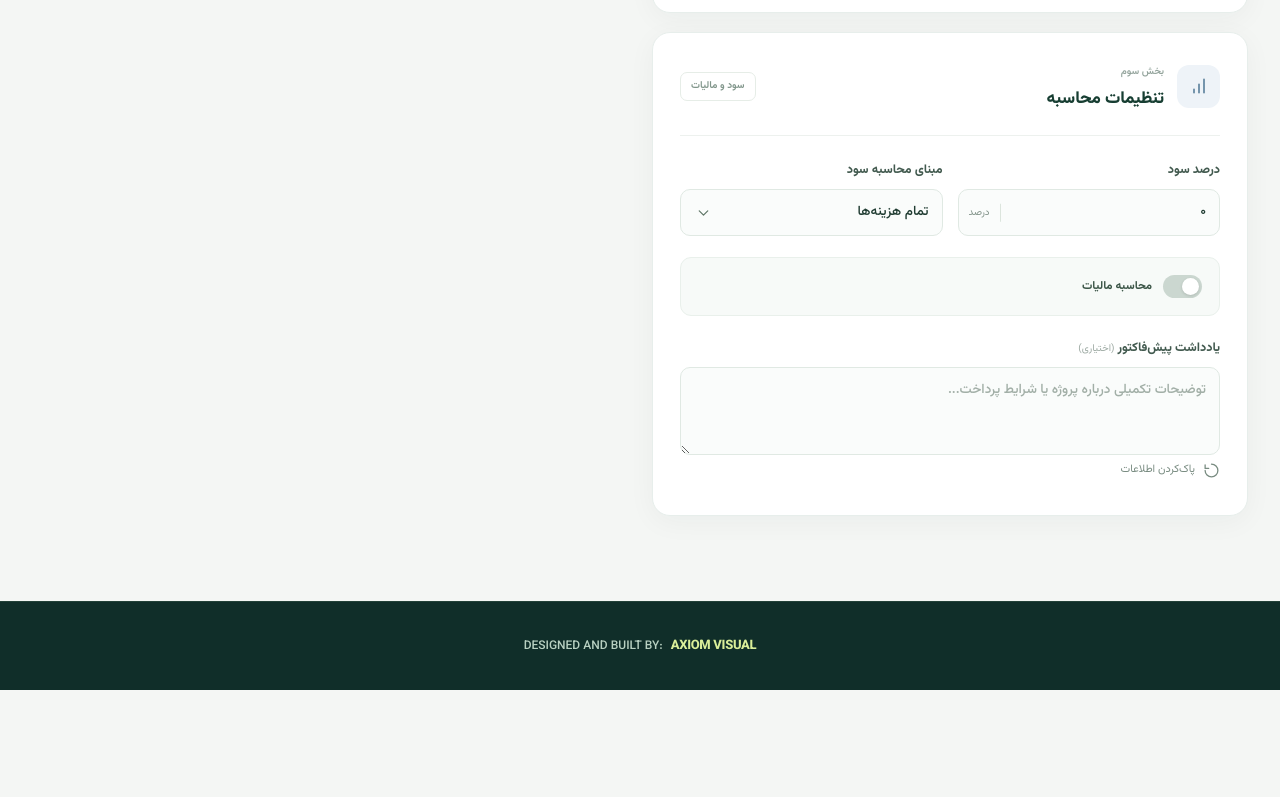
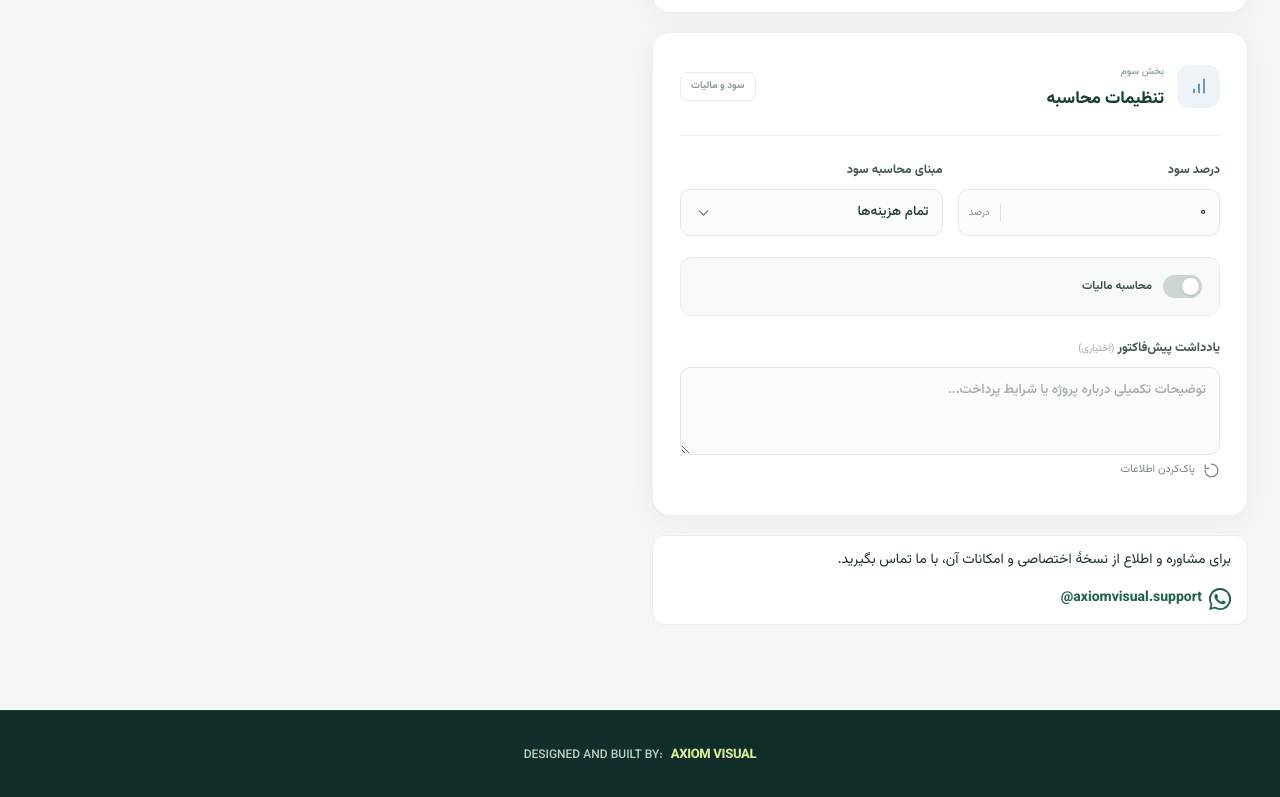
Before and after one commit to axiom-ui-lab/service-price-calculator, a plain HTML site: page index.html in a window 1280 px wide. Shown: the part 1824-2621 px from the top of the page. Before the commit the page ends 2514 px from the top, so only its background shows below. Drawn offline with Linux system fonts and the light colour scheme.

Commit message:
Update index.html

```diff
--- a/index.html
+++ b/index.html
@@ -263,6 +263,19 @@
                             </button>
                         </div>
                     </section>
+
+                    <div style="display:flex;align-items:center;justify-content:space-between;gap:12px;flex-wrap:wrap;padding:12px 16px;background:#fff;border:1px solid #e7eeeb;border-radius:12px;">
+                        <span>برای مشاوره و اطلاع از نسخهٔ اختصاصی و امکانات آن، با ما تماس بگیرید.</span>
+                        <a href="REPLACE_WITH_OFFICIAL_WHATSAPP_LINK"
+                            target="_blank"rel="noopener noreferrer"
+                            aria-label="تماس از طریق واتس‌اپ با axiomvisual.support"
+                            style="display:inline-flex;align-items:center;gap:7px;color:#23614d;font-weight:750;white-space:nowrap;">
+                            <svg viewBox="0 0 16 16" aria-hidden="true"style="width:22px;height:22px;fill:currentColor;stroke:none;">
+                                <path d="M13.601 2.326A7.854 7.854 0 0 0 8.003.002a7.94 7.94 0 0 0-6.824 12.05L.052 16l4.047-1.06A7.94 7.94 0 0 0 8 16h.003a7.94 7.94 0 0 0 5.598-13.674M8.003 14.65a6.62 6.62 0 0 1-3.381-.926l-.242-.144-2.51.658.67-2.448-.159-.252a6.62 6.62 0 0 1-1.014-3.522A6.637 6.637 0 0 1 8 1.367h.002a6.637 6.637 0 0 1 6.635 6.636 6.64 6.64 0 0 1-6.634 6.647m3.637-4.985c-.199-.1-1.18-.582-1.363-.648-.183-.067-.316-.1-.449.1-.133.2-.516.648-.632.781-.116.133-.233.15-.432.05-.2-.1-.842-.31-1.603-.99-.593-.528-.994-1.18-1.11-1.38-.116-.2-.012-.308.088-.407.09-.09.2-.233.3-.35.1-.116.133-.2.2-.332.066-.133.033-.25-.017-.35-.05-.1-.45-1.082-.616-1.482-.162-.39-.326-.338-.449-.344a8.5 8.5 0 0 0-.383-.007.734.734 0 0 0-.532.25c-.183.2-.698.682-.698 1.664s.715 1.93.815 2.063c.1.133 1.407 2.15 3.41 3.015.476.206.848.329 1.138.421.478.152.913.13 1.257.079.384-.057 1.18-.482 1.347-.948.166-.466.166-.865.116-.948-.05-.083-.183-.133-.383-.233"/>
+                            </svg>
+                            <span dir="ltr">@axiomvisual.support</span>
+                        </a>
+                    </div>
                 </div> <!-- END form-column -->
 
                 <div class="preview-column">
```
